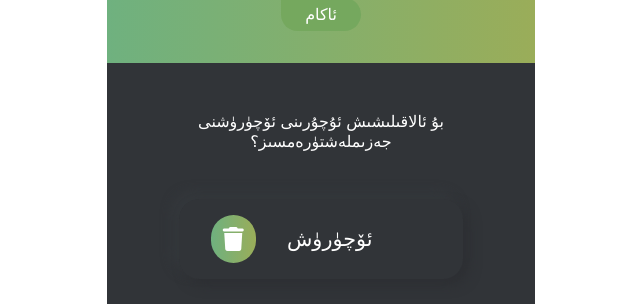
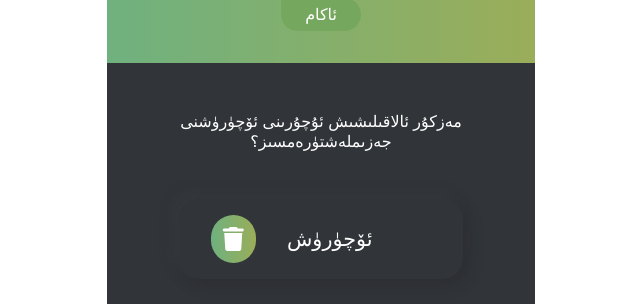
Before and after one commit to David007M/Contact_list_DjangoApp, a Django app: page /delete/8 in a window 1280 px wide. Shown: the part 143-447 px from the top of the page, without its empty margins (319-959 px from the left). Run offline with Django 4.2, Linux system fonts and the light colour scheme; data comes from the database, SQL or seed files in the repository; some libraries are stand-ins or nearby versions.

Commit message:
Update delete.html
 Text in line 29 was edited.

```diff
--- a/templates/delete.html
+++ b/templates/delete.html
@@ -26,7 +26,7 @@
 		</header>
 
 		<section class="delete-container">
-			<p>بۇ ئالاقىلىشىش ئۇچۇرىنى ئۆچۈرۈشنى جەزىملەشتۈرەمسىز؟</p>
+			<p>مەزكۇر ئالاقىلىشىش ئۇچۇرىنى ئۆچۈرۈشنى جەزىملەشتۈرەمسىز؟</p>
 
 			<form method="POST">
 				{% csrf_token %}
```
